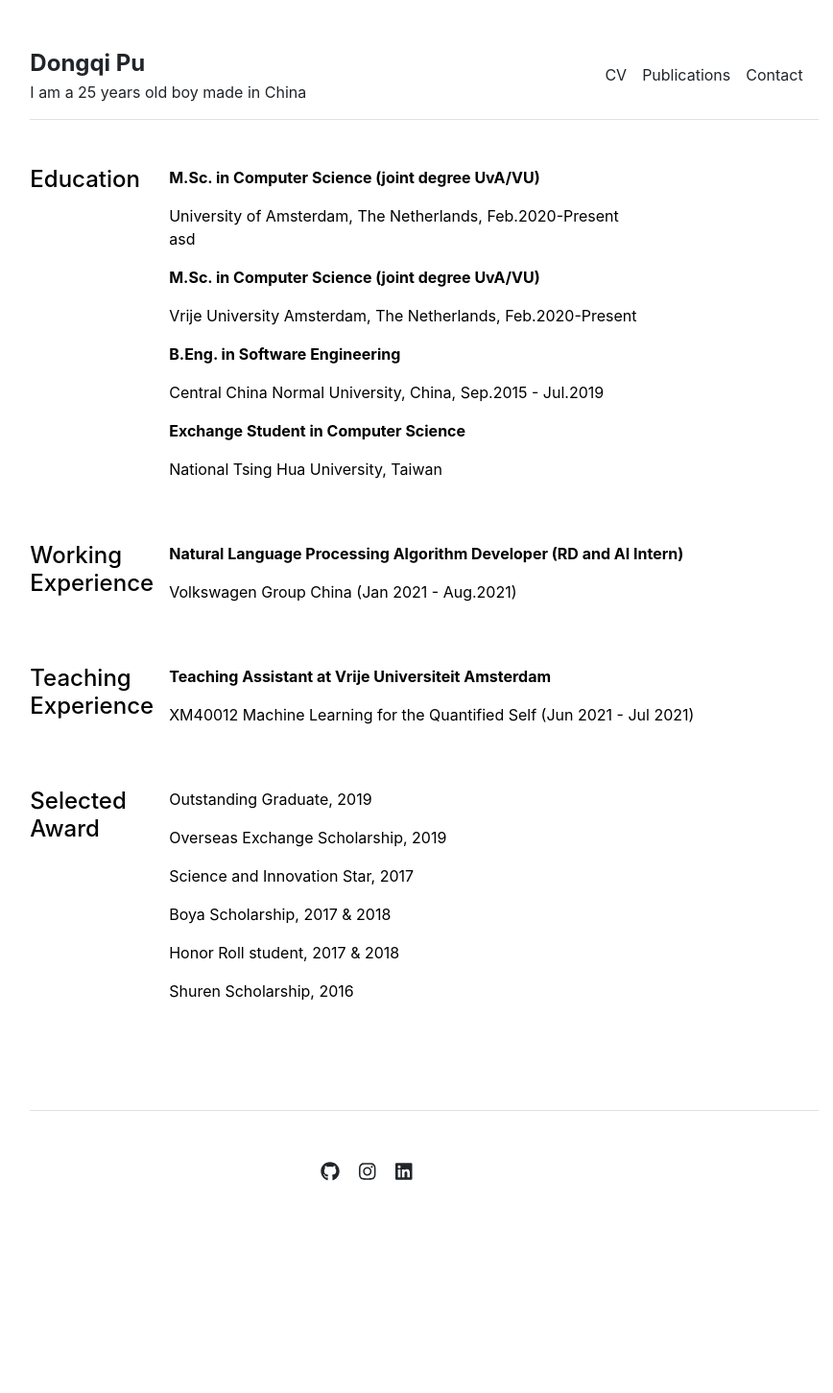
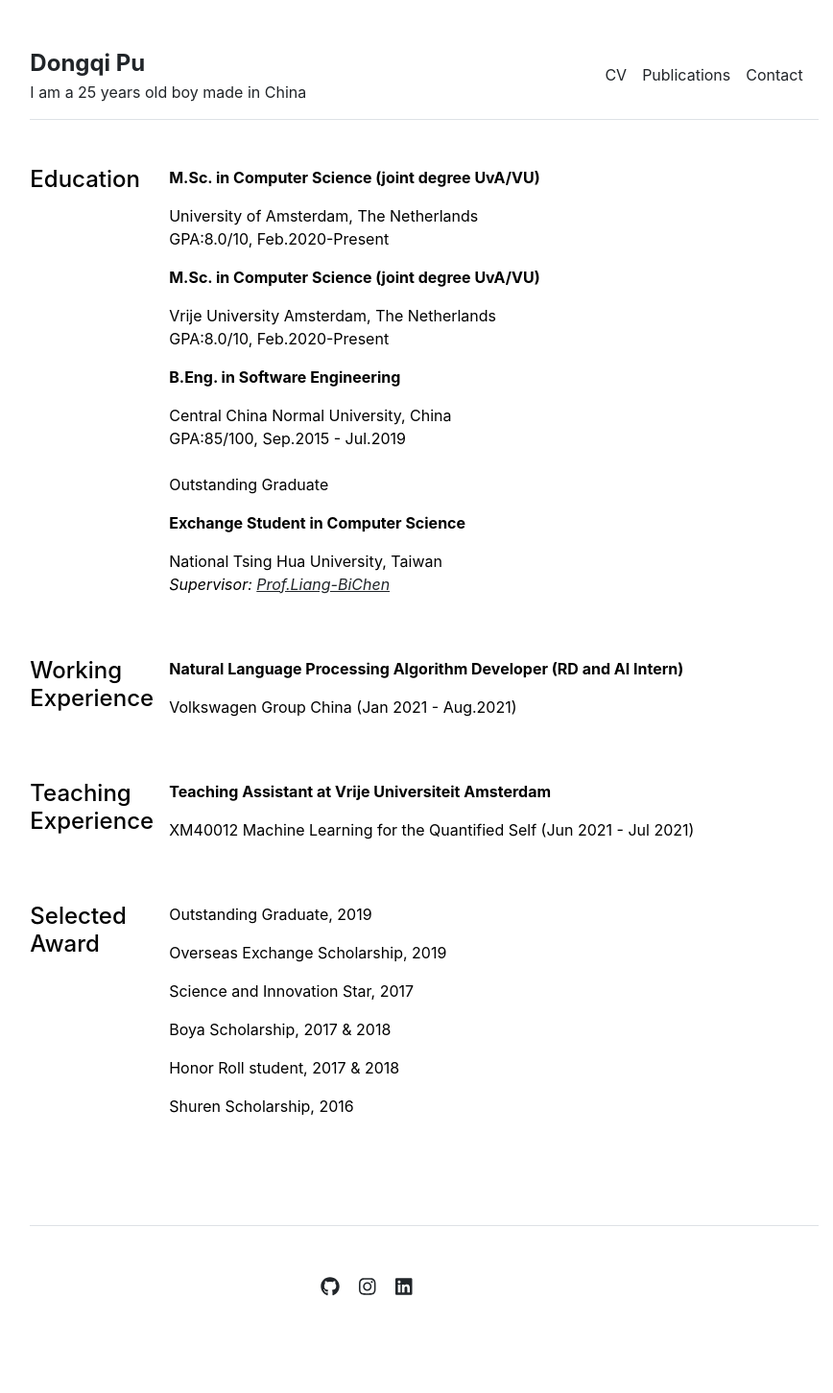
Before and after one commit to pudongqi/pudongqi.github.io, a Jekyll site: the page built from cv.md, in a window 1280 px wide. Shown: the whole page at 96% size, without its empty margins (198-1066 px from the left). Built offline with Jekyll 4.4.1, drawn with Linux system fonts in a browser that asks for light colours; before the commit the page ends 1332 px from its top, so only the background shows below that.

Commit message:
no message

```diff
--- a/_data/cv/education.yml
+++ b/_data/cv/education.yml
@@ -1,12 +1,16 @@
 - title: 'M.Sc. in Computer Science (joint degree UvA/VU)'
-  description: "University of Amsterdam, The Netherlands, Feb.2020-Present
-  <br>asd</br>"
+  description: "University of Amsterdam, The Netherlands
+  <br>GPA:8.0/10, Feb.2020-Present</br>"
 
 - title: 'M.Sc. in Computer Science (joint degree UvA/VU)'
-  description: "Vrije University Amsterdam, The Netherlands, Feb.2020-Present"
+  description: "Vrije University Amsterdam, The Netherlands
+  <br>GPA:8.0/10, Feb.2020-Present</br>"
 
 - title: 'B.Eng. in Software Engineering'
-  description: "Central China Normal University, China, Sep.2015 - Jul.2019"
+  description: "Central China Normal University, China
+  <br>GPA:85/100, Sep.2015 - Jul.2019</br>
+  <br>Outstanding Graduate</br>"
 
 - title: 'Exchange Student in Computer Science'
-  description: 'National Tsing Hua University, Taiwan'
+  description: 'National Tsing Hua University, Taiwan
+  <br><i>Supervisor: <a href="http://make.cs.nthu.edu.tw/makeWeb/alp.php" target="_blank">Prof.Liang-BiChen</a></i></br>'
```
